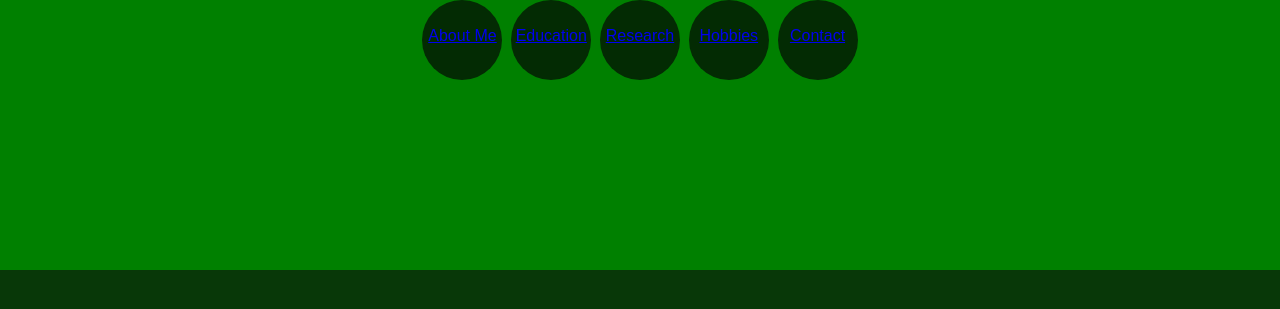
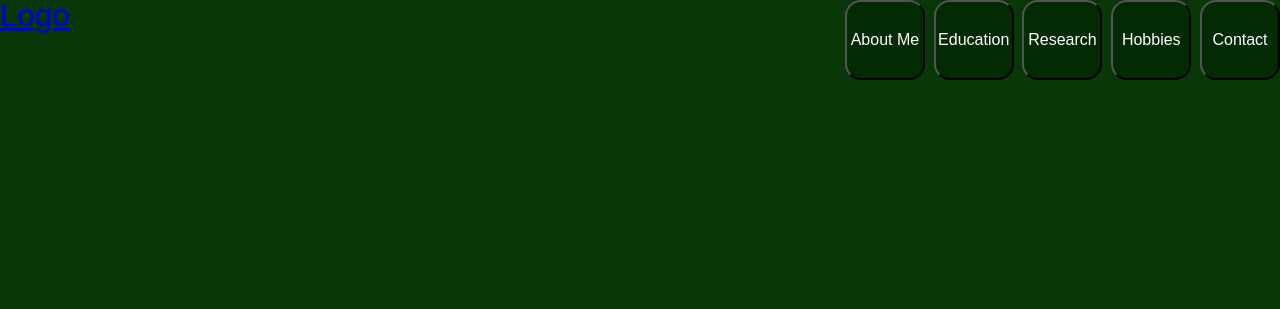
Before and after one commit to janohirmas/janohirmas.github.io, a Jekyll site: the page built from index.html, in a window 1280 px wide. Shown: the top 309 px of the page. Built offline with Jekyll 4.4.1, drawn with Linux system fonts in a browser that asks for light colours.

Commit message:
Create include header.html and improve header display

```diff
--- /dev/null
+++ b/_includes/head.html
@@ -0,0 +1,7 @@
+<head>
+    <title>Alejandro Hirmas' Personal Website</title>
+    <meta charset="utf-8">
+    <link rel="stylesheet" href="css/style.css">
+    <link rel="stylesheet" href="css/main.css">
+    <script type="text/javascript" src="myfunctions.js"></script>
+</head>
--- /dev/null
+++ b/_includes/header.html
@@ -0,0 +1,12 @@
+<header class="header">
+    <nav>
+        <ul class="header-nav">
+            <li><button onclick="DisplayContent('Section-About')">About Me</button></li>
+            <li><button onclick="DisplayContent('Section-Educ')">Education </button></li>
+            <li><button onclick="DisplayContent('Section-Research')">Research</button></li>
+            <li><button onclick="DisplayContent('Section-Hobbies')">Hobbies </button></li>
+            <li><button onclick="DisplayContent('Section-Contact')">Contact</button> </li>
+        </ul>
+    </nav>
+    <a href="/" class="header-logo"> Logo</a>
+</header>
--- a/_layouts/default.html
+++ b/_layouts/default.html
@@ -1,22 +1,9 @@
 <!DOCTYPE html>
 <html>
-    <head>
-        <title>Alejandro Hirmas' Personal Website</title>
-        <meta charset="utf-8">
-        <link rel="stylesheet" href="css/style.css">
-        <link rel="stylesheet" href="css/main.css">
-        <script type="text/javascript" src="myfunctions.js"></script>
-    </head>
+    {% include head.html %}
     <body>
-        <div class="full-hero">
-            <ul class="link-list">
-                <li><a href="javascript:void(0);" onclick="DisplayContent('Section-About')">About Me</a></li>
-                <li><a href="#" onclick="DisplayContent('Section-Educ')">Education</a></li>
-                <li><a href="#" onclick="DisplayContent('Section-Research')">Research</a></li>
-                <li><a href="#" onclick="DisplayContent('Section-Hobbies')">Hobbies</a></li>
-                <li><a href="#" onclick="DisplayContent('Section-Contact')">Contact</a></li>
-            </ul>
-        </div>
+        {% include header.html %}
+
         <div class="main-box">
             <div id="Section-About" class="content-box">
                 <h1>About me</h1>
--- a/css/main.css
+++ b/css/main.css
@@ -53,7 +53,39 @@
     font-size: 3.5vh;
     font-family: Arial, Helvetica, sans-serif;
 }
+
+.header{
+  display: block;
+  height: 25vh;
+}
+
 /* MAIN BOX */
+.header-nav{
+  list-style: none;
+  padding: 0;
+  text-align: center;
+  float: right;
+}
+
+.header-nav > li {
+  box-sizing: border-box;
+  display: inline-block;
+}
+
+.header-nav button{
+  background-color: rgb(3, 43, 3);
+  border-radius: 20%;
+  color: white;
+  display: inline-block;
+  font-size: 1rem;
+  height: 5em;
+  line-height: 1em;
+  padding: 1.75em 0;
+  text-align: center;
+  text-decoration: none;
+  width: 5em;
+
+}
 .main-box{
     float: left;
     margin: 2vh auto 0;
@@ -83,9 +115,6 @@
     height: 30vh;
     overflow: hidden;
   }
-  .full-hero > a a:link a:visited {
-      color: white;
-  }
   .full-hero:after{
     visibility: hidden;
     display: block;
@@ -99,20 +128,3 @@
   width: 5vh;
   height: 5vh;
 }
-.link-list{
-  list-style: none;
-  padding: 0;
-  text-align: center;
-}
-.link-list > li {
-  background: rgb(3, 43, 3);
-  border-radius: 100%;
-  box-sizing: border-box;
-  color: white;
-  display: inline-block;
-  font-size: 1rem;
-  height: 5em;
-  line-height: 1em;
-  padding: 1.75em 0;
-  width: 5em;
-}
```
Also changed, not shown: 2 other files.
